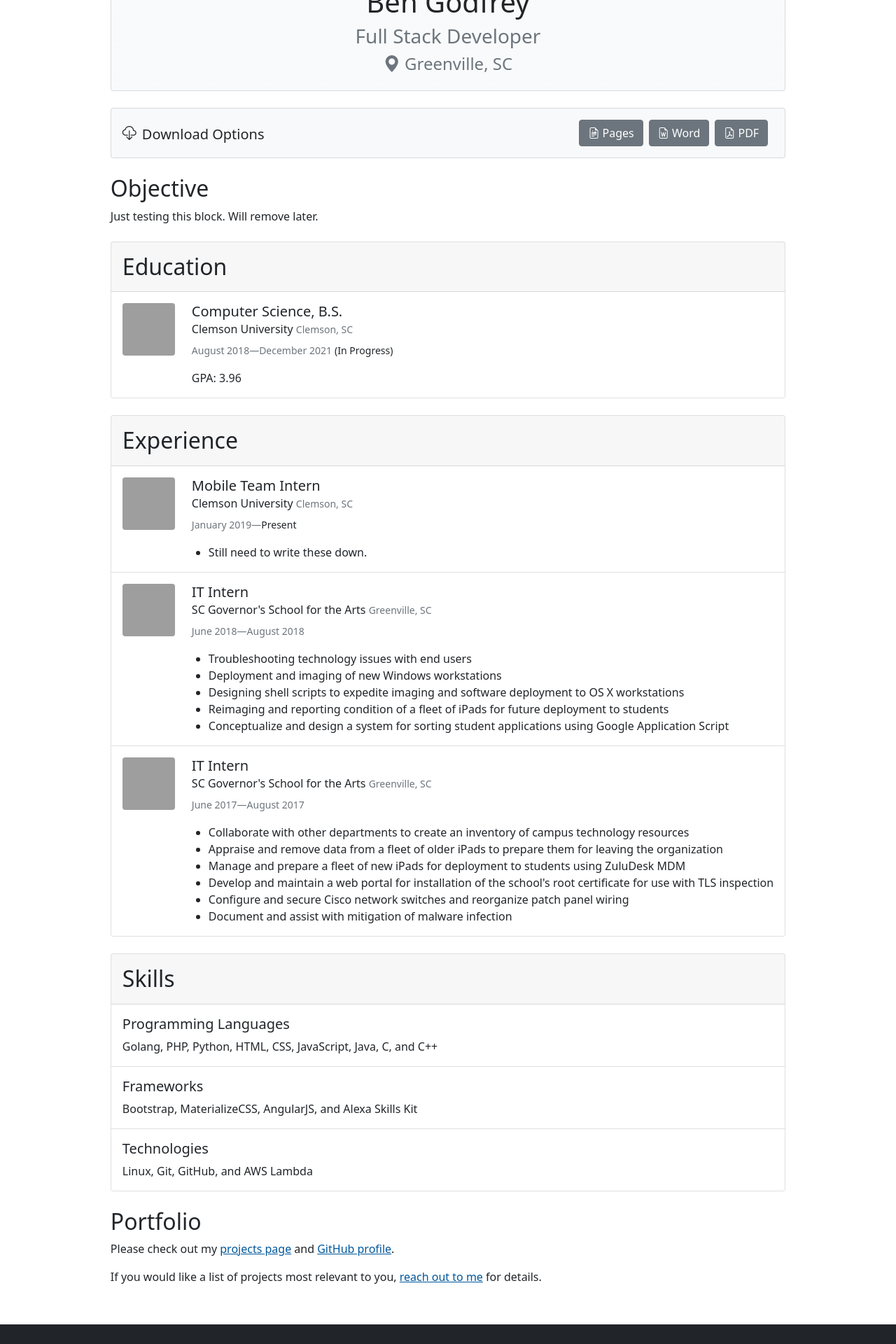
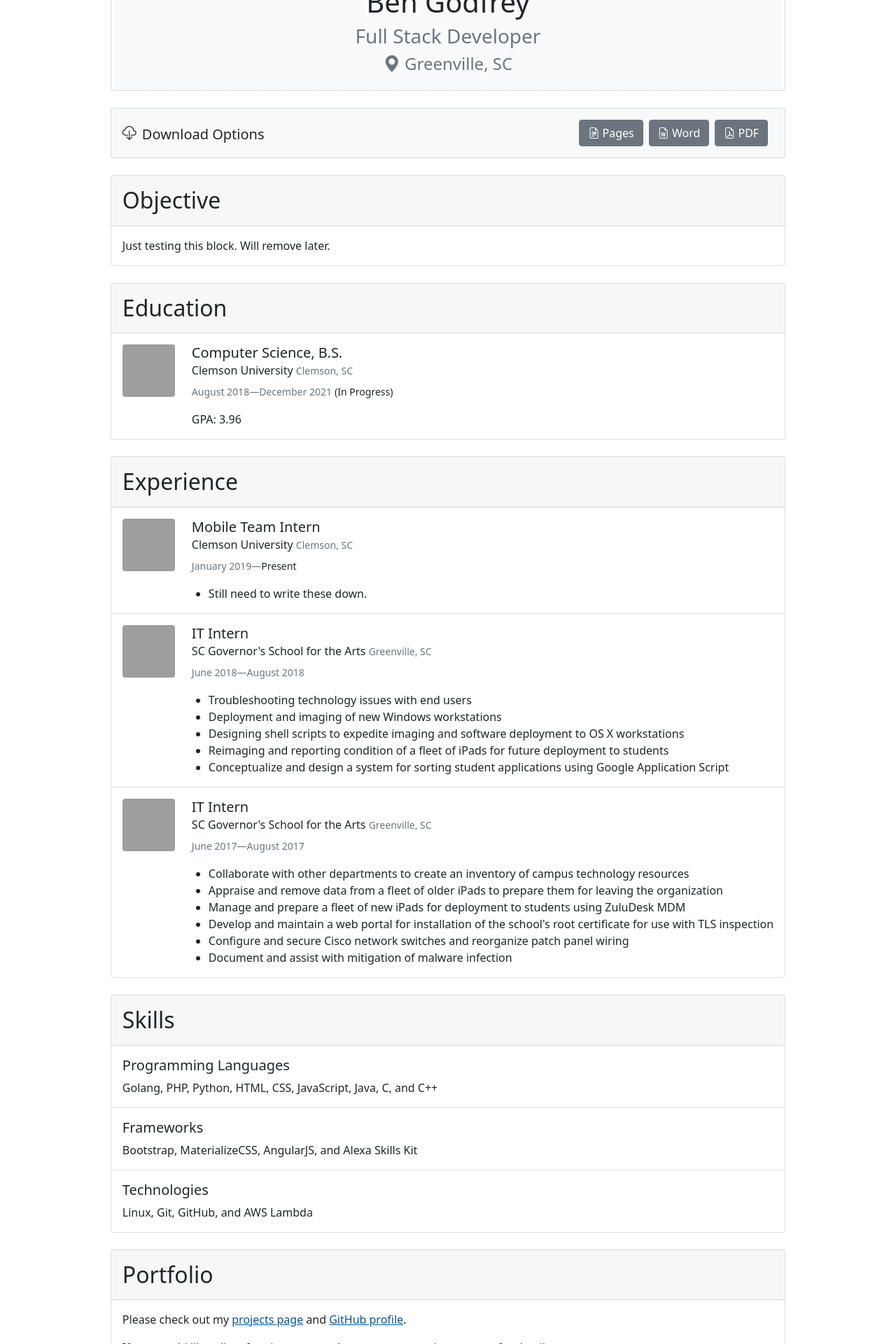
Before and after one commit to BenJetson/benjetson.github.io, a Jekyll site: the page built from resume.html, in a window 1280 px wide. Shown: the part 472-2392 px from the top of the page at 70% size. Built offline with Jekyll 4.4.1, drawn with Linux system fonts in a browser that asks for light colours; grey boxes are pictures that could not be loaded.

Commit message:
Convert objective and portfolio to resume-group style. #8

```diff
--- a/resume.html
+++ b/resume.html
@@ -58,8 +58,14 @@ main_class: resume
 
 {% if resume.objective %}
 <section>
+  <div class="resume-group">
+    <div class="resume-group-header">
       <h2>Objective</h2>
-  <p>{{resume.objective}}</p>
+    </div>
+    <div class="card-body">
+      <p class="mb-0">{{resume.objective}}</p>
+    </div>
+  </div>
 </section>
 {% endif %}
 
@@ -154,15 +160,21 @@ main_class: resume
 </section>
 
 <section>
+  <div class="resume-group">
+    <div class="resume-group-header">
       <h2>Portfolio</h2>
+    </div>
+    <div class="card-body">
       <p>
         Please check out my
         <a href="{{site.url}}/projects">projects page</a>
         and
         <a href="https://github.com/BenJetson">GitHub profile</a>.
       </p>
-  <p>
+      <p class="mb-0">
         If you would like a list of projects most relevant to you,
         <a href="{{site.url}}/contact">reach out to me</a> for details.
       </p>
+    </div>
+  </div>
 </section>
```
Lines whose indentation alone changed are shown as unchanged.
